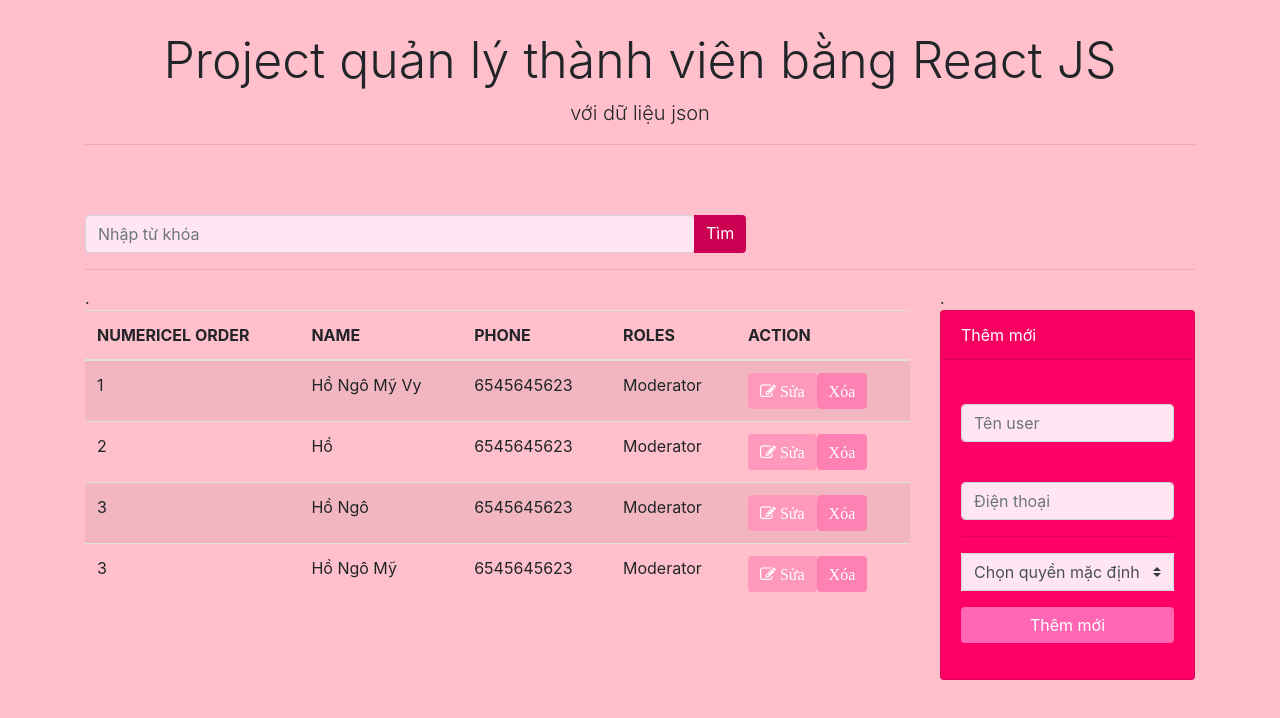
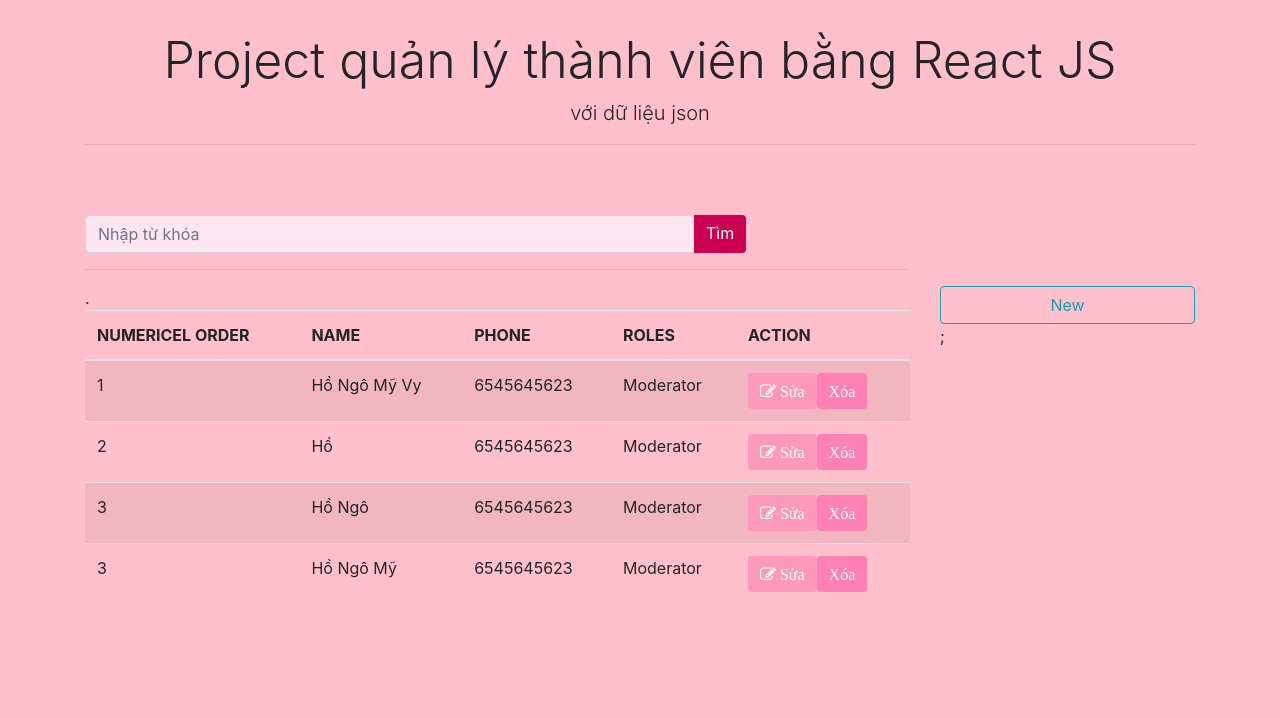
Before and after one commit to cntt2-vyho/ReactJS, a React (Create React App) app: page / in a window 1280 px wide. Shown: the top 718 px of the page. Built offline with nearby package versions, Linux system fonts and the light colour scheme.

Commit message:
[PHAN-21] Xu ly cac tuong tac co ban

```diff
--- a/src/component/Adduser.js
+++ b/src/component/Adduser.js
@@ -1,11 +1,31 @@
 import React, { Component } from 'react';
 
 class Adduser extends Component {
-    render() {
-        return (
-            <div className="col-3" style={{ color: 'while' }}>
-                .<div className>
-                    <div className="card text-white bg-primary mb-3">
+    constructor(props) {
+        super(props);
+        this.state = {
+            trangThaiChinhSua : false
+        }
+    }
+
+    thayDoiTrangThai = () => {
+        this.setState({
+            trangThaiChinhSua:!this.state.trangThaiChinhSua
+        });
+    }
+    hienThiNut = () => {
+        if(this.state.trangThaiChinhSua === true) {
+             return <div className="btn btn-block btn-outline-secondary" onClick={() => this.thayDoiTrangThai()}>Cancel</div>
+        }
+        else {
+            return <div className="btn btn-block btn-outline-info" onClick={() => this.thayDoiTrangThai()}>New</div>;
+        }
+    }
+    hienThiForm = () => {
+        if(this.state.trangThaiChinhSua === true) {
+            return (
+                <div>
+                    <div className="card text-white bg-primary mb-3 mt-2">
                         <div className="card-header">Thêm mới</div>
                         <div className="card-body">
                             <div className="form-group">
@@ -33,6 +53,18 @@
                         </div>
                     </div>
                 </div>
+            )
+        }
+    }
+    render() {
+        return (
+
+
+
+            <div className="col-3" style={{ color: 'while' }}>
+                {this.hienThiNut()};
+                {this.hienThiForm()}
+
             </div>
 
         );
--- a/src/component/SearchForm.js
+++ b/src/component/SearchForm.js
@@ -3,7 +3,7 @@
 class SearchForm extends Component {
     render() {
         return (
-            <div className="col-12">
+            <div className="col-9">
                 <div className="form-group">
                     <div className="btn-group">
                         <input type="text" className="form-control" name id aria-describedby="helpId" placeholder="Nhập từ khóa" style={{ width: '610px' }} />
```
